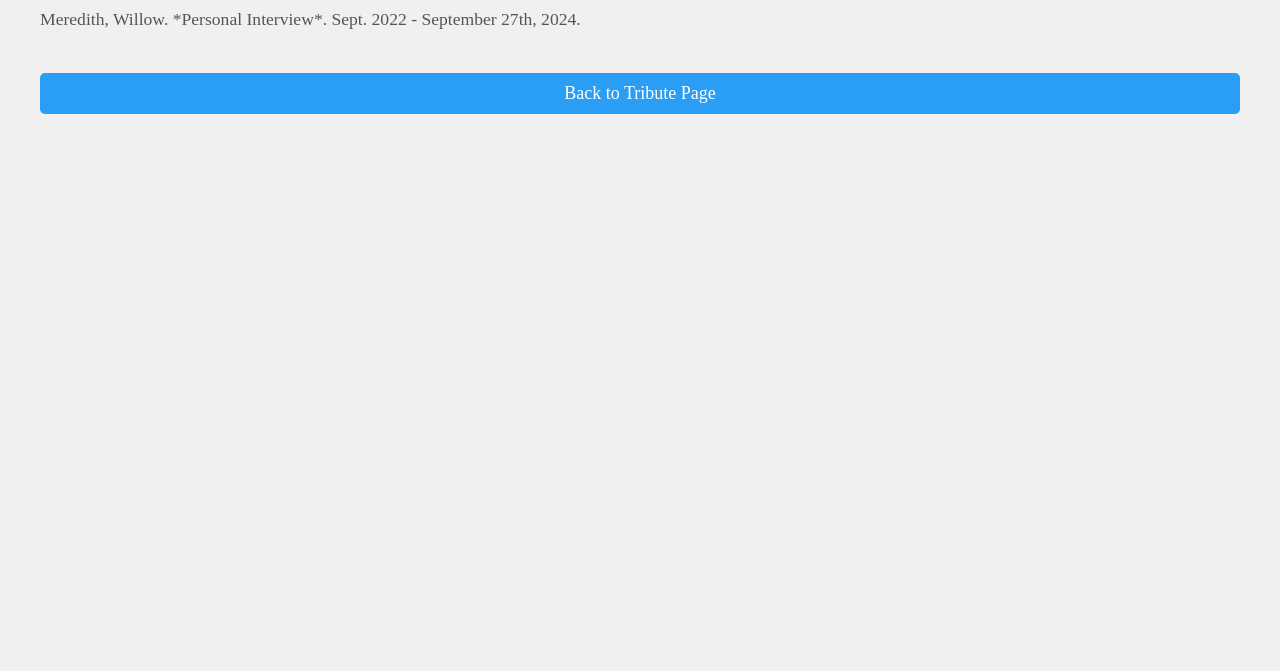
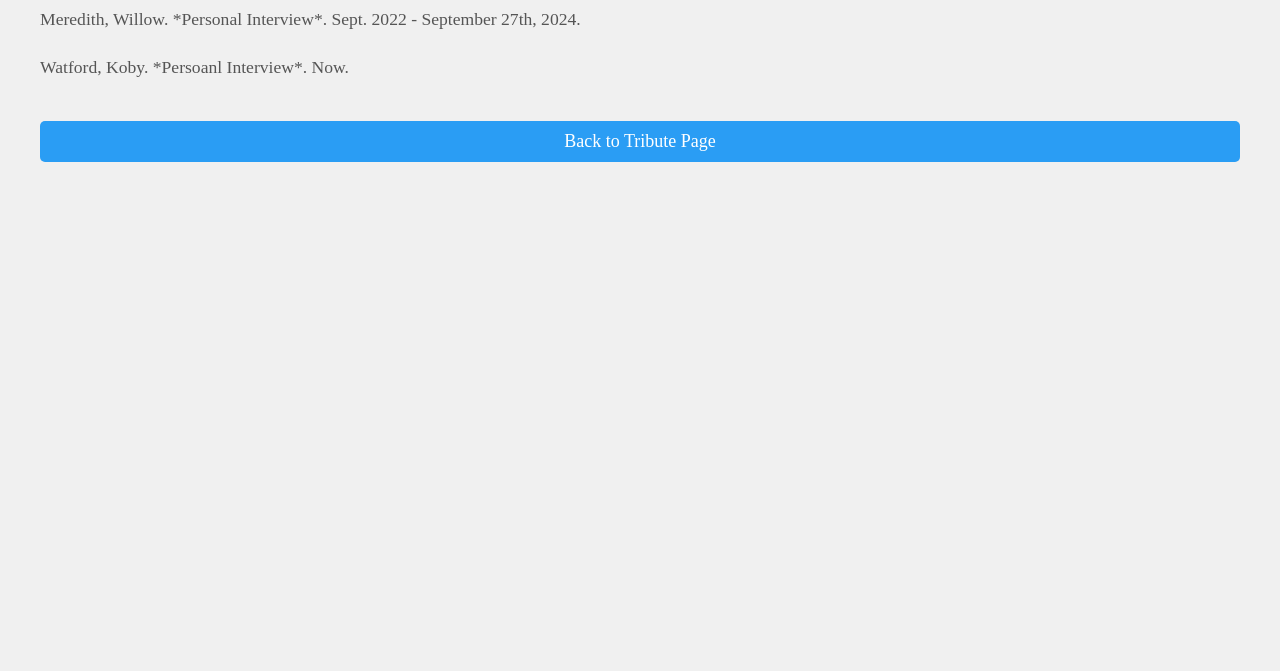
Before and after one commit to ChowderRBN/ChowderRBN.github.io, a plain HTML site: page bibilography.html in a window 1280 px wide. Shown: the part 129-800 px from the top of the page. Drawn offline with Linux system fonts and the light colour scheme.

Commit message:
Add files via upload

```diff
--- a/bibilography.html
+++ b/bibilography.html
@@ -36,6 +36,7 @@
 <body>
     <h1>Works Cited</h1>
     <p>Meredith, Willow. *Personal Interview*. Sept. 2022 - September 27th, 2024.</p>
+    <p>Watford, Koby. *Persoanl Interview*. Now.</p>
     <a href="index.html" class="back-link">Back to Tribute Page</a>
 </body>
 </html>
```
